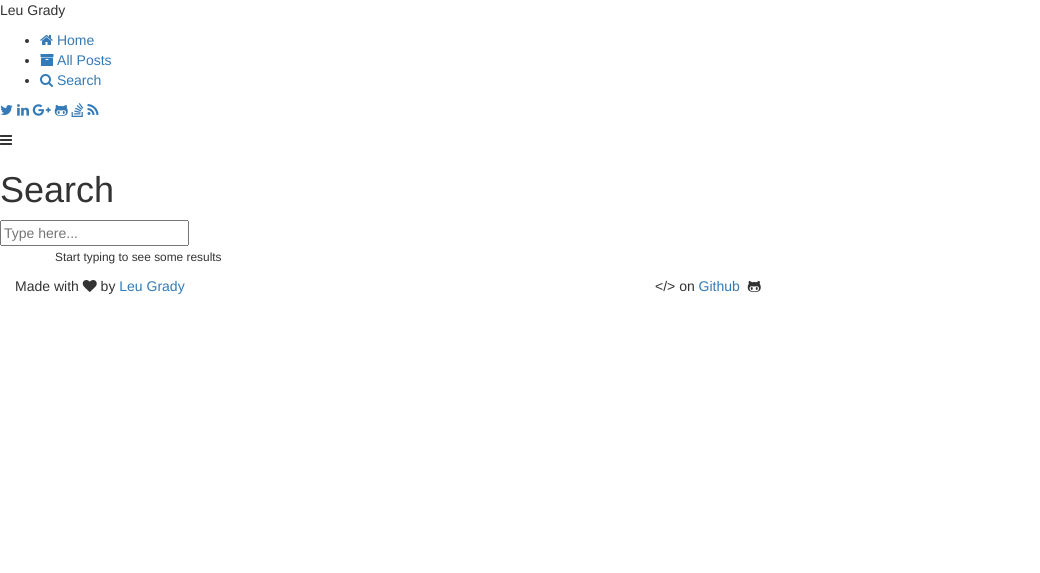
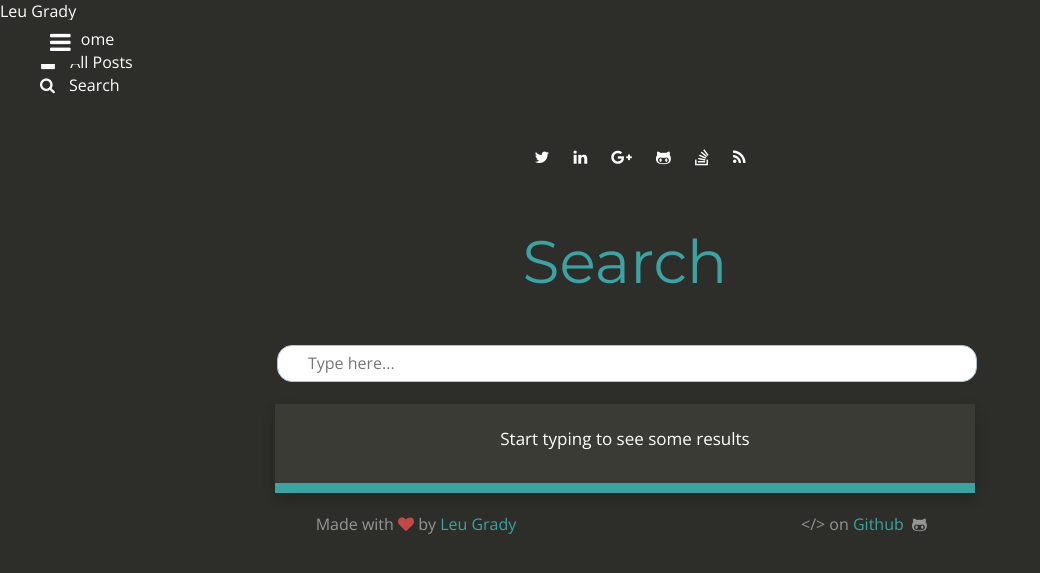
Before and after one commit to llcc/layatjpy, a Jekyll site: the page built from search.html, in a window 1280 px wide. Shown: the top 573 px of the page, without its empty margins (0-1040 px from the left). Built offline with Jekyll 4.4.1, drawn with Linux system fonts in a browser that asks for light colours; nearby versions of some CDN libraries; library files that are not in the unit come from our copies; Markdown is read by kramdown in place of the engine named in the settings.

Commit message:
css path

```diff
--- a/_includes/head.html
+++ b/_includes/head.html
@@ -7,9 +7,9 @@
 <link rel="profile" href="http://gmpg.org/xfn/11" />
 <link rel="stylesheet" href="//netdna.bootstrapcdn.com/bootstrap/3.1.1/css/bootstrap.min.css">
 <link rel="stylesheet" href="//netdna.bootstrapcdn.com/font-awesome/4.0.3/css/font-awesome.css">
-<link rel="stylesheet" type="text/css" media="all" href="css/style.css" />
-<link rel="stylesheet" type="text/css" media="all" href="css/jquery.mmenu.all.css" />
-<link rel="stylesheet" href="css/highlightjs.piperita.css">
+<link rel="stylesheet" type="text/css" media="all" href="{{ site.url }}css/style.css" />
+<link rel="stylesheet" type="text/css" media="all" href="{{ site.url }}css/jquery.mmenu.all.css" />
+<link rel="stylesheet" href="{{ site.url }}css/highlightjs.piperita.css">
 
 <!-- Favicons generated at http://realfavicongenerator.net/ -->
 <link rel="apple-touch-icon" sizes="57x57" href="{{ site.baseurl }}/favicons/apple-touch-icon-57x57.png">
--- a/index.html
+++ b/index.html
@@ -43,7 +43,7 @@ layout: default
 
                   {% endfor %}
                   <li>
-                      <small><i><a href="layatjpy/_posts/">more...</a></i></small>
+                      <small><i><a href="posts/">more...</a></i></small>
                   </li>
               </ul>
 
```
